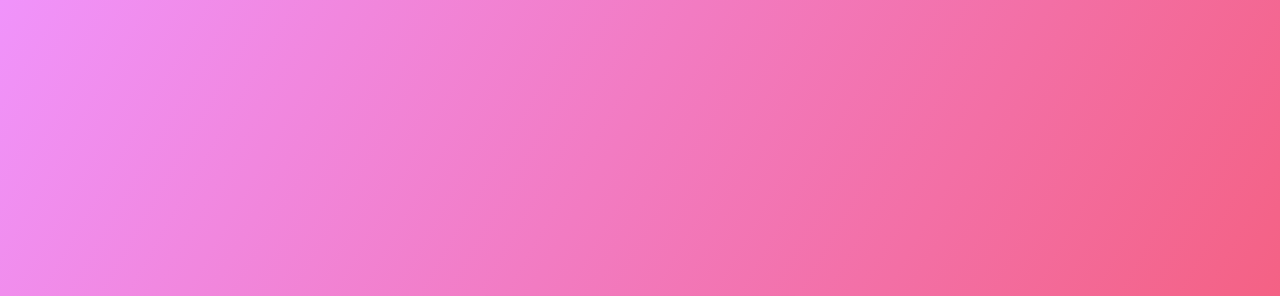
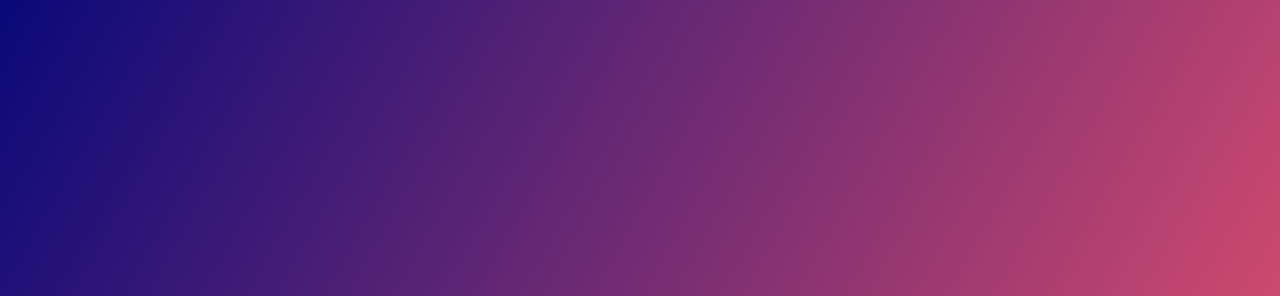
Before and after one commit to Anwar8755/To-Do, a plain HTML site: page index.html in a window 1280 px wide. Shown: the top 296 px of the page. Drawn offline with Linux system fonts and the light colour scheme.

Commit message:
to-do.css

```diff
--- a/to-do.css
+++ b/to-do.css
@@ -4,7 +4,7 @@ body {
     align-items: center;
     height: 100vh;
     font-family: Arial, sans-serif;
-    background: linear-gradient(120deg, #f093fb, #f5576c);
+    background: linear-gradient(120deg, #090979, #f5576c);
 }
 
 .todo-container {
```
